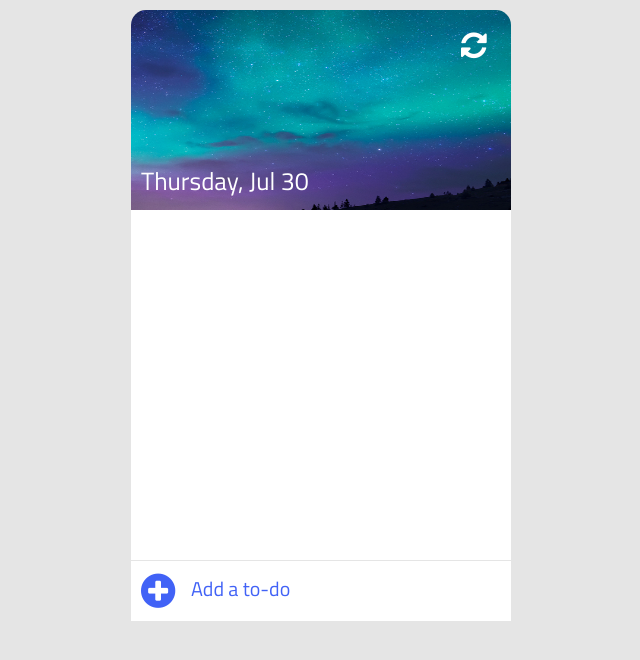
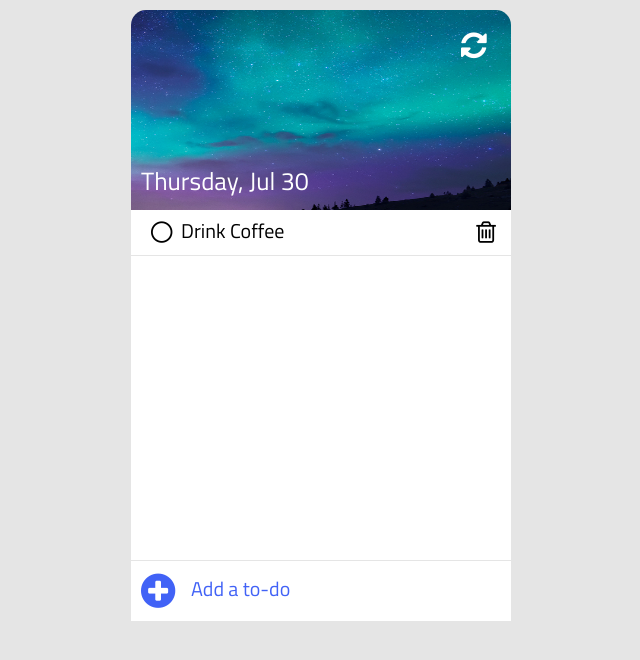
Before and after one commit to art-ste-web/ToDo, a plain HTML site: page index.html in a window 1280 px wide. Shown: the whole page, without its empty margins (319-959 px from the left). Drawn offline with Linux system fonts and the light colour scheme.

Commit message:
modify index

```diff
--- a/index.html
+++ b/index.html
@@ -19,11 +19,11 @@
         </div>
         <div class="content">
             <ul id="list">
-               <!-- <li class="item">
+                <li class="item">
                      <i class="fa fa-circle-thin co" job="complete" id="0"></i>
                     <p class="text">Drink Coffee</p>
                     <i class="fa fa-trash-o de" job="delete" id="0"></i>
-                </li>-->
+                </li>
             </ul>
         </div>
         <div class="add-to-do">
```
